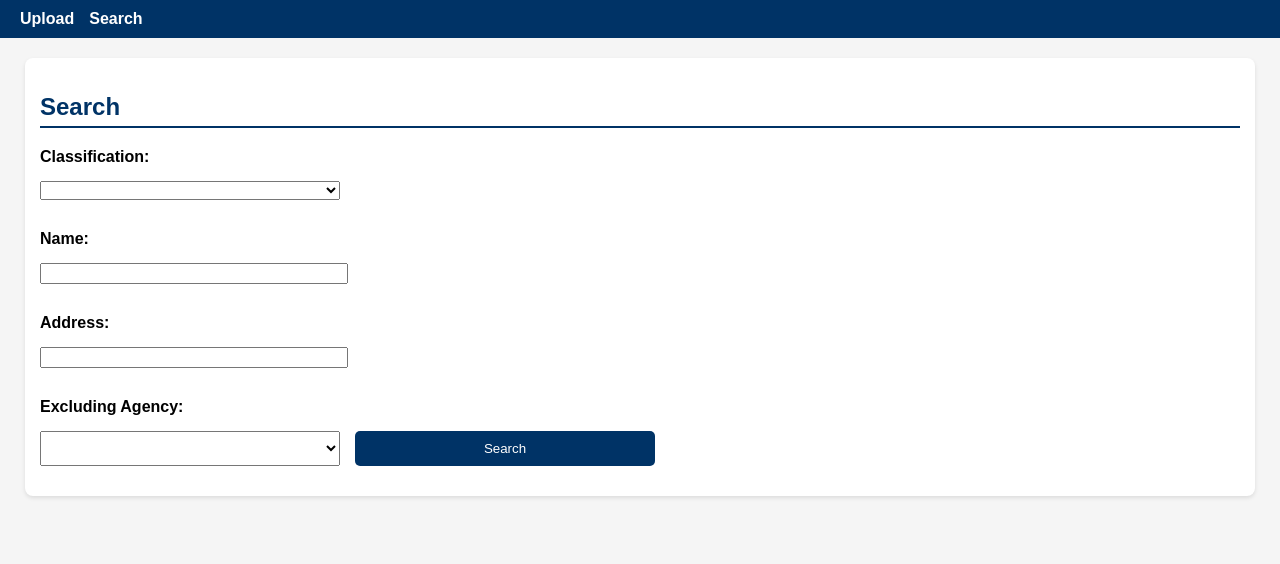
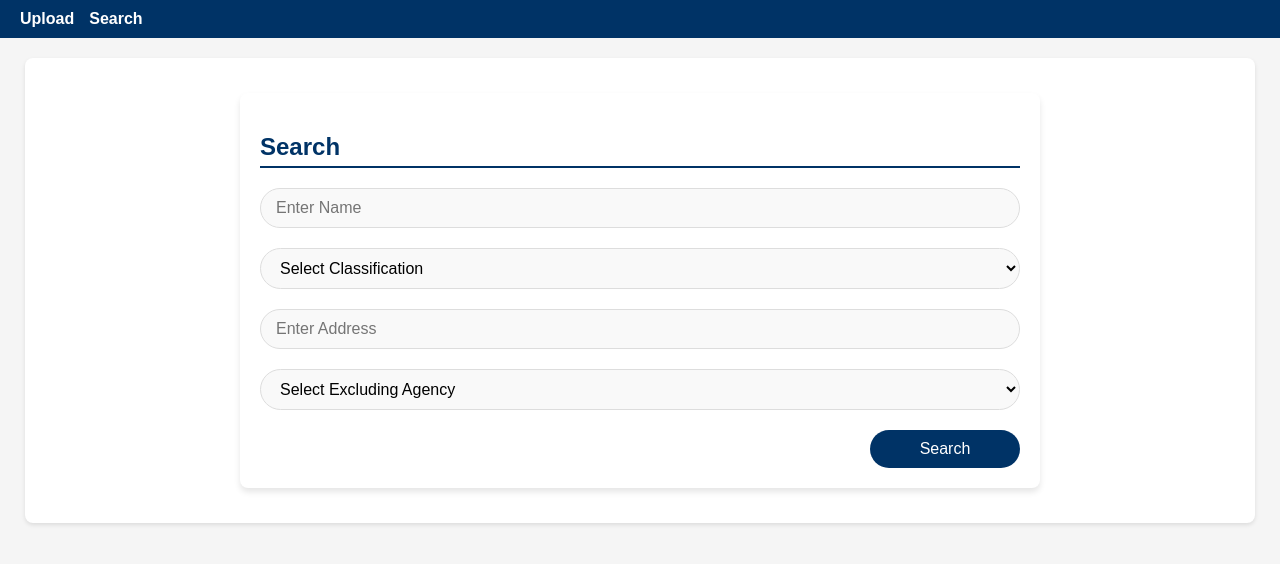
Before and after one commit to sandeepbhalothiabuilds/sam-exclusion-app, an Angular app: page /search in a window 1280 px wide. Shown: the top 564 px of the page. Built offline with nearby package versions, Linux system fonts and the light colour scheme.

Commit message:
search tab changes

```diff
--- a/package.json
+++ b/package.json
@@ -12,10 +12,12 @@
   "private": true,
   "dependencies": {
     "@angular/animations": "^18.0.0",
+    "@angular/cdk": "^17.0.0",
     "@angular/common": "^18.0.0",
     "@angular/compiler": "^18.0.0",
     "@angular/core": "^18.0.0",
     "@angular/forms": "^18.0.0",
+    "@angular/material": "^17.0.0",
     "@angular/platform-browser": "^18.0.0",
     "@angular/platform-browser-dynamic": "^18.0.0",
     "@angular/platform-server": "^18.0.0",
--- a/src/app/search/search.component.css
+++ b/src/app/search/search.component.css
@@ -1,24 +1,137 @@
-form {
-    display: flex;
-    flex-wrap: wrap;
-    gap: 15px;
+/* Apply box-sizing globally */
+*,
+*::before,
+*::after {
+  box-sizing: border-box;
 }
 
-  form label {
+/* Container for the entire search form */
+.search-container {
+  margin: 20px auto;
+  max-width: 800px;
+  background: #ffffff;
+  padding: 20px;
+  border-radius: 8px;
+  box-shadow: 0px 4px 6px rgba(0, 0, 0, 0.1);
+  overflow: hidden;
+}
+
+/* Align heading to the left */
+.left-heading {
+  text-align: left;
+  color: #003366;
+  font-size: 24px;
+  border-bottom: 2px solid #003366;
+  margin-bottom: 20px;
+}
+
+/* Form styles */
+.styled-form {
+  display: flex;
+  flex-direction: column;
+  gap: 20px; /* Add spacing between rows */
+}
+
+/* Input and Select fields styling */
+.form-group input,
+.form-group select {
   width: 100%;
+  padding: 10px 15px;
+  border: 1px solid #ddd;
+  border-radius: 25px;
+  outline: none;
+  font-size: 16px;
+  background-color: #f9f9f9;
+}
+
+.form-group input:focus,
+.form-group select:focus {
+  border-color: #005599;
+  background-color: #ffffff;
+}
+
+/* Button styles */
+.button-row {
+  text-align: right; /* Align button to the right */
+}
+
+button {
+  padding: 10px 20px;
+  background-color: #003366;
+  color: white;
+  border: none;
+  border-radius: 25px;
+  cursor: pointer;
+  font-size: 16px;
+  min-width: 150px;
+}
+
+button:hover {
+  background-color: #005599;
+}
+
+/* Tabs container */
+.tabs {
+  display: flex;
+  justify-content: center;
+  margin-top: 20px;
+  margin-bottom: 15px;
+}
+
+.tabs button {
+  background: #003366;
+  color: white;
+  border: none;
+  padding: 10px 15px;
+  margin: 0 5px;
+  border-radius: 5px;
+  cursor: pointer;
+  font-size: 16px;
+}
+
+.tabs button.active {
+  background: #005599;
+}
+
+/* Scrollable container for the table */
+.table-container {
+  overflow-x: auto;
+  max-width: 100%; /* Ensure it doesn't exceed the parent container width */
+  margin-top: 15px;
+  border: 1px solid #ddd; /* Optional: Add a border to make the scrollable area distinct */
+  border-radius: 8px;
+}
+
+/* Table styling */
+.data-table {
+  width: 100%;
+  border-collapse: collapse;
+}
+
+.data-table th,
+.data-table td {
+  border: 1px solid #ddd;
+  padding: 10px;
+  text-align: left;
+  font-size: 14px;
+}
+
+.data-table th {
+  background-color: #f4f4f4;
   font-weight: bold;
 }
 
-  form input, form select, button {
-    width: 100%;
-    max-width: 300px;
-    margin-bottom: 15px;
+.data-table tr:nth-child(even) {
+  background-color: #f9f9f9;
 }
 
-  .results {
-    margin-top: 20px;
-    padding: 15px;
-    background: #f5f5f5;
-    border-radius: 5px;
-    box-shadow: 0px 2px 4px rgba(0, 0, 0, 0.1);
+.data-table tr:hover {
+  background-color: #eef;
 }
+
+/* Responsive adjustments */
+@media (max-width: 768px) {
+  .button-row {
+    text-align: center; /* Center the button on smaller screens */
+  }
+}
--- a/src/app/search/search.component.html
+++ b/src/app/search/search.component.html
@@ -1,33 +1,140 @@
-<div>
-    <h2>Search</h2>
-    <form (ngSubmit)="onSearch()">
-      <label for="classification">Classification:</label>
-      <select [(ngModel)]="searchCriteria.classification" name="classification">
-        <option *ngFor="let option of classificationOptions" [value]="option">{{ option }}</option>
-      </select>
+<div class="search-container">
+    <h2 class="left-heading">Search</h2>
+    <form (ngSubmit)="onSearch()" class="styled-form">
+      <!-- Name Field -->
+      <div class="form-group">
+        <input
+          type="text"
+          [(ngModel)]="searchCriteria.name"
+          name="name"
+          placeholder="Enter Name"
+        />
+      </div>
 
-      <label for="name">Name:</label>
-      <input type="text" [(ngModel)]="searchCriteria.name" name="name" />
+      <!-- Classification Field -->
+      <div class="form-group">
+        <select [(ngModel)]="searchCriteria.classification" name="classification">
+          <option value="" disabled selected>Select Classification</option>
+          <option *ngFor="let option of classificationOptions" [value]="option">
+            {{ option }}
+          </option>
+        </select>
+      </div>
 
-      <label for="address">Address:</label>
-      <input type="text" [(ngModel)]="searchCriteria.address" name="address" />
+      <!-- Address Field -->
+      <div class="form-group">
+        <input
+          type="text"
+          [(ngModel)]="searchCriteria.address"
+          name="address"
+          placeholder="Enter Address"
+        />
+      </div>
 
-      <label for="agency">Excluding Agency:</label>
-      <select [(ngModel)]="searchCriteria.excludingAgency" name="agency">
-        <option *ngFor="let option of agencyOptions" [value]="option">{{ option }}</option>
-      </select>
+      <!-- Excluding Agency Field -->
+      <div class="form-group">
+        <select [(ngModel)]="searchCriteria.excludingAgency" name="excludingAgency">
+          <option value="" disabled selected>Select Excluding Agency</option>
+          <option *ngFor="let option of agencyOptions" [value]="option">
+            {{ option }}
+          </option>
+        </select>
+      </div>
 
-      <button type="submit">Search</button>
+      <!-- Search Button -->
+      <div class="button-row">
+        <button type="submit">Search</button>
+      </div>
     </form>
+  </div>
 
-    <div *ngIf="results.primaryData" class="results">
-      <h3>Results</h3>
-      <div *ngFor="let result of results.primaryData">
-        <p><strong>Name:</strong> {{ result.Name }}</p>
-        <p><strong>Classification:</strong> {{ result.Classification }}</p>
-        <p><strong>Address:</strong> {{ result.Address }}</p>
-        <p><strong>Excluding Agency:</strong> {{ result.ExcludingAgency }}</p>
-        <p><strong>Aliases:</strong> {{ result.Alias.join(', ') }}</p>
-      </div>
+  <div *ngIf="results.primaryData || results.secondaryData" class="results">
+    <div class="tabs">
+      <button [class.active]="activeTab === 'primary'" (click)="setActiveTab('primary')">Primary Data</button>
+      <button [class.active]="activeTab === 'secondary'" (click)="setActiveTab('secondary')">Secondary Data</button>
+    </div>
+
+    <!-- Primary Data Table -->
+    <div *ngIf="activeTab === 'primary'" class="table-container">
+      <table class="data-table">
+        <thead>
+          <tr>
+            <th>Classification</th>
+            <th>Full Name</th>
+            <th>Alias</th>
+            <th>Full Address</th>
+            <th>Entity Type</th>
+            <th>Excluding Agency</th>
+            <th>Additional Comments</th>
+            <th>Active Date</th>
+            <th>Termination Date</th>
+            <th>Exclusion Type</th>
+            <th>Unique Entity ID</th>
+            <th>SAM Number</th>
+            <th>CAGE</th>
+            <th>Exclusion Program</th>
+          </tr>
+        </thead>
+        <tbody>
+          <tr *ngFor="let row of results.primaryData">
+            <td>{{ row.classification }}</td>
+            <td>{{ row.fullName }}</td>
+            <td>{{ row.alias }}</td>
+            <td>{{ row.fullAddress }}</td>
+            <td>{{ row.entityType }}</td>
+            <td>{{ row.excludingAgency }}</td>
+            <td>{{ row.additionalComments }}</td>
+            <td>{{ row.activeDate }}</td>
+            <td>{{ row.terminationDate }}</td>
+            <td>{{ row.exclusionType }}</td>
+            <td>{{ row.uniqueEntityId }}</td>
+            <td>{{ row.samNumber }}</td>
+            <td>{{ row.cage }}</td>
+            <td>{{ row.exclusionProgram }}</td>
+          </tr>
+        </tbody>
+      </table>
+    </div>
+
+    <!-- Secondary Data Table -->
+    <div *ngIf="activeTab === 'secondary'" class="table-container">
+      <table class="data-table">
+        <thead>
+          <tr>
+            <th>Classification</th>
+            <th>Full Name</th>
+            <th>Alias</th>
+            <th>Full Address</th>
+            <th>Entity Type</th>
+            <th>Excluding Agency</th>
+            <th>Additional Comments</th>
+            <th>Active Date</th>
+            <th>Termination Date</th>
+            <th>Exclusion Type</th>
+            <th>Unique Entity ID</th>
+            <th>SAM Number</th>
+            <th>CAGE</th>
+            <th>Exclusion Program</th>
+          </tr>
+        </thead>
+        <tbody>
+          <tr *ngFor="let row of results.secondaryData">
+            <td>{{ row.classification }}</td>
+            <td>{{ row.fullName }}</td>
+            <td>{{ row.alias }}</td>
+            <td>{{ row.fullAddress }}</td>
+            <td>{{ row.entityType }}</td>
+            <td>{{ row.excludingAgency }}</td>
+            <td>{{ row.additionalComments }}</td>
+            <td>{{ row.activeDate }}</td>
+            <td>{{ row.terminationDate }}</td>
+            <td>{{ row.exclusionType }}</td>
+            <td>{{ row.uniqueEntityId }}</td>
+            <td>{{ row.samNumber }}</td>
+            <td>{{ row.cage }}</td>
+            <td>{{ row.exclusionProgram }}</td>
+          </tr>
+        </tbody>
+      </table>
     </div>
   </div>
--- a/src/app/search/search.component.ts
+++ b/src/app/search/search.component.ts
@@ -1,6 +1,7 @@
 import { Component } from '@angular/core';
+import { FormsModule } from '@angular/forms';
 import { CommonModule } from '@angular/common';
-import { FormsModule } from '@angular/forms';
+import { SearchService } from '../services/search.service';
 
 @Component({
   selector: 'app-search',
@@ -11,30 +12,116 @@ import { FormsModule } from '@angular/forms';
 })
 export class SearchComponent {
   classificationOptions = ['Firm', 'Individual', 'Special Entity Designation', 'Vessel'];
-  agencyOptions = ['AF', 'AID', 'APHIS', 'ARMY', 'CIA'];
-
+  agencyOptions = [
+    'AF',
+    'AID',
+    'APHIS',
+    'ARMY',
+    'CIA',
+    'CNS',
+    'DHS-FEMA',
+    'DHS-ICE',
+    'DHS-TSA',
+    'DLA',
+    'DOC',
+    'DOD',
+    'DOE-NNSA',
+    'DOI',
+    'DOJ',
+    'DOL',
+    'DON-AA',
+    'DOS',
+    'DOS-MBC',
+    'DOS-TFS',
+    'DOT',
+    'DOT-FAA',
+    'DOT-FHWA',
+    'DOT-FMCSA',
+    'DOT-FRA',
+    'DOT-FTA',
+    'DOT-MARAD',
+    'EDUC',
+    'EPA',
+    'EXIMK',
+    'GSA',
+    'HHS',
+    'HUD',
+    'HUDA',
+    'HUDC',
+    'HUDP',
+    'NASA',
+    'NAVY',
+    'NGA',
+    'NSA',
+    'NSF',
+    'OFCCP',
+    'OPM',
+    'PBGC',
+    'PS',
+    'SBA',
+    'STATE',
+    'TREAS',
+    'TREAS-OFAC',
+    'USAID',
+    'USCIS',
+    'USDA',
+    'USDA-AMS',
+    'USDA-FAS',
+    'USDA-FS',
+    'USDA-FSA',
+    'USDA-NRCS',
+    'USDA-RD',
+    'USDA-RHS',
+    'USDA-RMA',
+    'USDA-RUS',
+    'USPS',
+    'USPSHQ',
+    'VA'
+  ];
   searchCriteria = {
+    name: '',
     classification: '',
-    name: '',
     address: '',
     excludingAgency: '',
   };
 
   results: any = {};
+  activeTab: string = 'primary'; // Default to primaryData tab
+
+  constructor(private searchService: SearchService) {}
 
   onSearch() {
-    console.log('Search criteria:', this.searchCriteria);
-    // Simulated search results
-    this.results = {
-      primaryData: [
-        {
-          Name: 'John Doe',
-          Classification: 'Individual',
-          Address: '123 Main St',
-          ExcludingAgency: 'CIA',
-          Alias: ['Johnny', 'J.D.'],
-        },
-      ],
-    };
+    this.searchService.search(this.searchCriteria).subscribe(
+      (response) => {
+        this.results = response;
+      },
+      (error) => {
+        console.error('Error fetching search results:', error);
+      }
+    );
+  }
+
+  // Combine name fields into a single value
+  getCombinedName(row: any): string {
+    return [row.prefixName, row.firstName, row.middleName, row.lastName, row.suffixName]
+      .filter((namePart) => namePart) // Filter out null or undefined values
+      .join(' ');
+  }
+
+  // Combine address fields into a single value
+  getCombinedAddress(row: any): string {
+    return [row.address1, row.address2, row.address3, row.address4]
+      .filter((addressPart) => addressPart) // Filter out null or undefined values
+      .join(', ');
+  }
+
+  // Format aliases as a comma-separated string
+  getAliases(row: any): string {
+    return row.samExclusionsAlias?.join(', ') || '';
+  }
+
+  // Set the active tab
+  setActiveTab(tab: string) {
+    this.activeTab = tab;
   }
 }
```
Also changed, not shown: src/app/services/search.service.ts (+6 -6 lines), 1 other file (tests, documents, lock files or other folders). Lines whose indentation alone changed are shown as unchanged.
